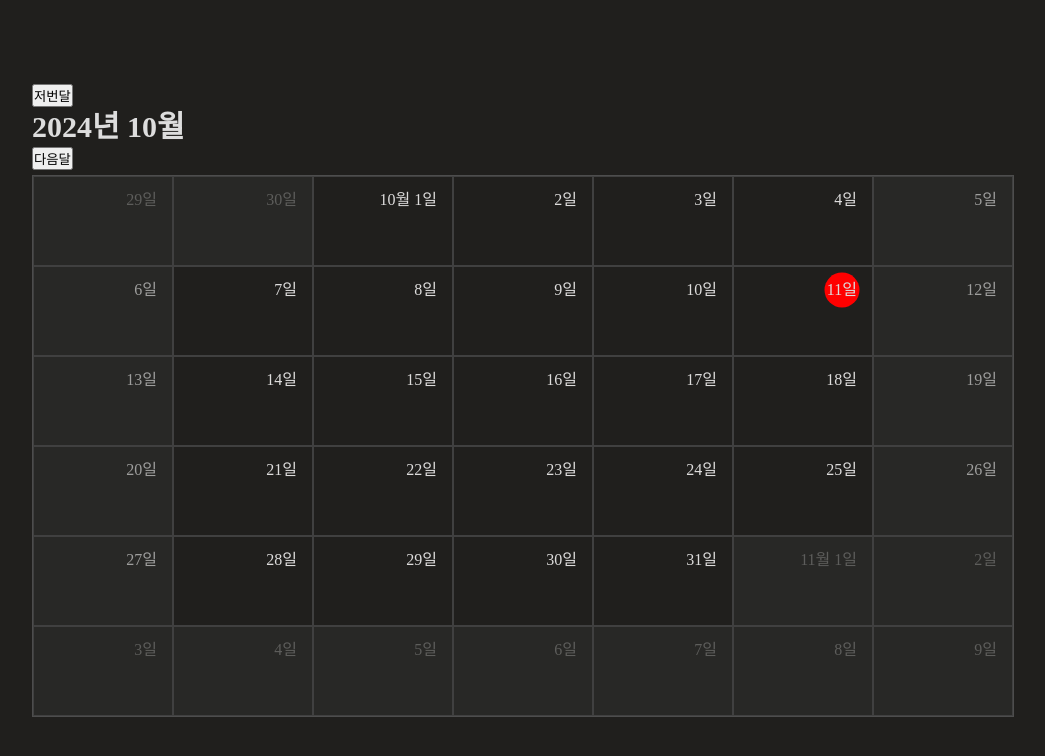
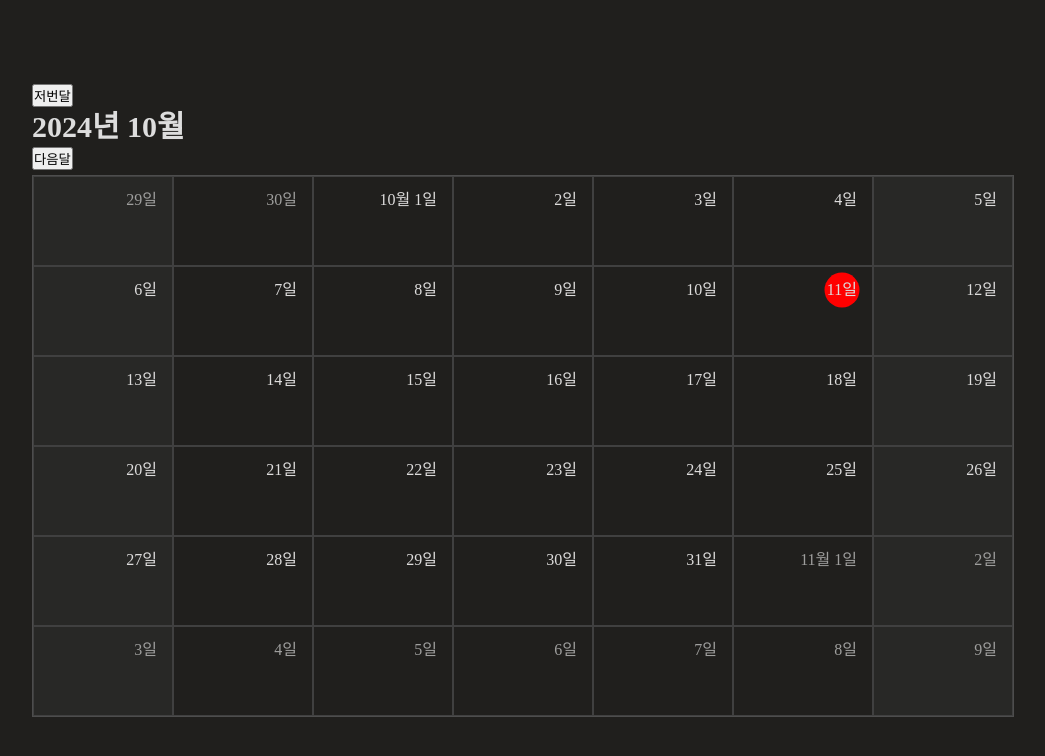
Before and after one commit to implement-any/record-costs, a React (Vite) app: page / in a window 1280 px wide. Shown: the top 756 px of the page, without its empty margins (117-1162 px from the left). Built offline with nearby package versions, Linux system fonts and the light colour scheme.

Commit message:
Fix(date-color): 날짜 색상 조건 변경 ### Fix - 주말인 경우엔 블러 처리 - 다른 달의 날짜가 포함된 경우, 글자만 회색 처리 및 주말인 경우 배경색 변경

```diff
--- a/src/features/calendar/ui/date-card/date-card.module.css
+++ b/src/features/calendar/ui/date-card/date-card.module.css
@@ -32,13 +32,3 @@
   background-color: red;
   z-index: -1;
 }
-
-.other {
-  background-color: #282826;
-  color: #5d5d5b;
-}
-
-.weekend {
-  background-color: #282826;
-  color: #9e9e9d;
-}
--- a/src/features/calendar/ui/date-card/index.tsx
+++ b/src/features/calendar/ui/date-card/index.tsx
@@ -17,7 +17,11 @@ export function DateCard({
 
   return (
     <td
-      className={`${module.card} ${isSameMonth ? (isWeekend ? module.weekend : "") : module.other}`}
+      className={module.card}
+      style={{
+        backgroundColor: isWeekend ? "#282826" : "",
+        color: isSameMonth ? "" : "#9e9e9d",
+      }}
       onClick={onClick}
     >
       <span className={`${module.text} ${isSameDate ? module.mark : ""}`}>
```
